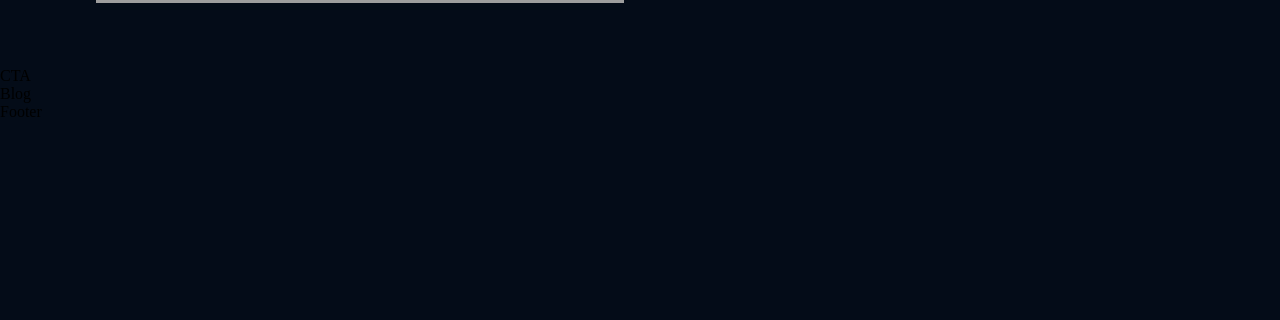
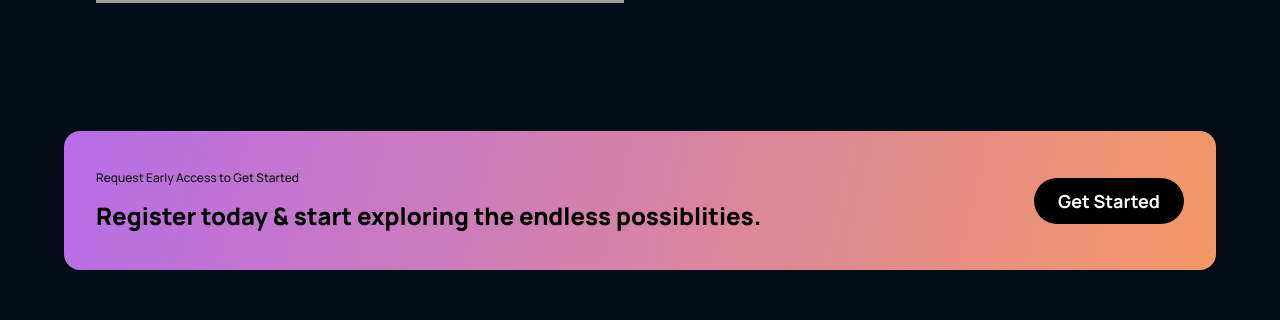
Before and after one commit to Nicolas-Johnson/GPT3, a React (Create React App) app: page / in a window 1280 px wide. Shown: the part 2645-2965 px from the top of the page. Before the commit the page ends 2766 px from the top, so only its background shows below. Built offline with nearby package versions, Linux system fonts and the light colour scheme; grey boxes are pictures that could not be loaded.

Commit message:
CTA styles

```diff
--- a/src/components/cta/CTA.jsx
+++ b/src/components/cta/CTA.jsx
@@ -3,8 +3,14 @@
 
 export default function CTA() {
   return (
-    <div>
-      CTA
+    <div className="gpt3__cta">
+      <div className="gpt3__cta-content">
+        <p>Request Early Access to Get Started</p>
+        <h3>Register today & start exploring the endless possiblities.</h3>
+      </div>
+      <div className="gpt3__cta-btn">
+        <button type="button">Get Started</button>
+      </div>
     </div>
   )
 }
--- a/src/components/cta/cta.css
+++ b/src/components/cta/cta.css
@@ -0,0 +1,78 @@
+.gpt3__cta {
+  display: flex;
+  justify-content: space-between;
+  align-items: center;
+  flex-direction: row;
+
+  padding: 2rem;
+  margin: 4rem;
+  border-radius: 1rem;
+  background: var(--gradient-bar);
+}
+
+.gpt3__cta-content p {
+  font-family: var(--font-family);
+  font-weight: 500;
+  font-size: 12px;
+  line-height: 30px;
+  color: #0E0E0E;
+}
+
+.gpt3__cta-content h3 {
+  font-family: var(--font-family);
+  font-style: normal;
+  font-weight: 800;
+  font-size: 24px;
+  line-height: 45px;
+  color: #000000;
+}
+
+.gpt3__cta-btn {
+  display: flex;
+  justify-content: center;
+  align-items: center;
+  margin-left: 2rem;
+}
+
+.gpt3__cta-btn button {
+  font-family: var(--font-family);
+  font-weight: bold;
+  font-size: 18px;
+  line-height: 30px;
+  background: #000000;
+  border-radius: 40px;
+  color: #FFFFFF;
+  padding: 0.5rem 1rem;
+
+  border: none;
+  outline: none;
+  cursor: pointer;
+  min-width: 150px;
+
+}
+
+@media screen and (max-width: 650px) {
+  .gpt3__cta {
+    flex-direction: column;
+  }
+
+  .gpt3__cta-btn {
+    margin: 2rem 0 0;
+  }
+}
+
+@media screen and (max-width: 550px) {
+    .gpt3__cta {
+      margin: 4rem 2rem;
+    }
+
+    .gpt3__cta-content h3 {
+      font-size: 18px;
+      line-height: 32px;
+    }
+
+    .gpt3__cta-btn button {
+      font-size: 18px;
+      line-height: 32px;
+    }
+  }
```
